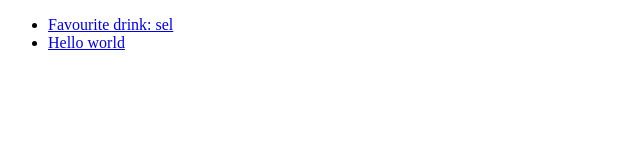
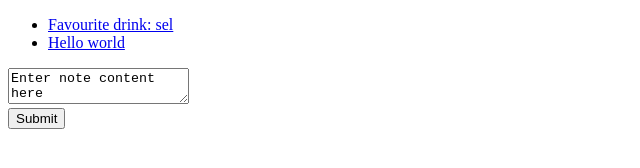
Before and after one commit to beca-g/note-app, a website: page index.html in a window 1280 px wide. Shown: the whole page, without its empty margins (0-640 px from the left). Drawn offline with Linux system fonts and the light colour scheme.

Commit message:
Feature: add text area and submit button for adding note

```diff
--- a/index.html
+++ b/index.html
@@ -12,5 +12,9 @@
   </head>
   <body>
     <div id="app">Hello</div>
+    <textarea name="note" form="text">Enter note content here</textarea>
+    <form id='text' method='POST' action='#note/create'>
+      <input type='submit' value='Submit'>
+    </form>
   </body>
 </html>
```
